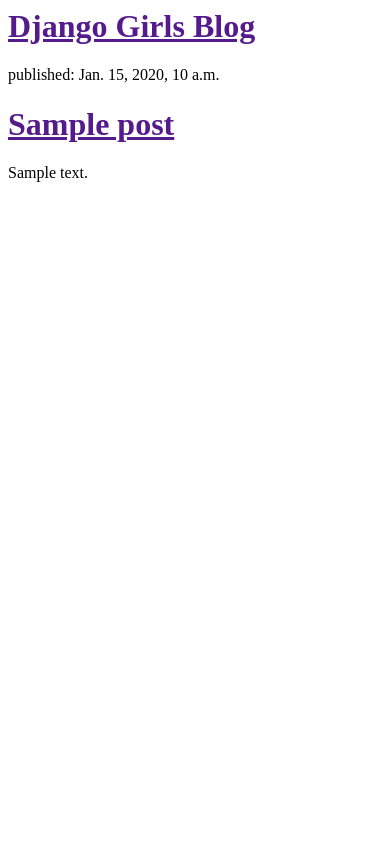
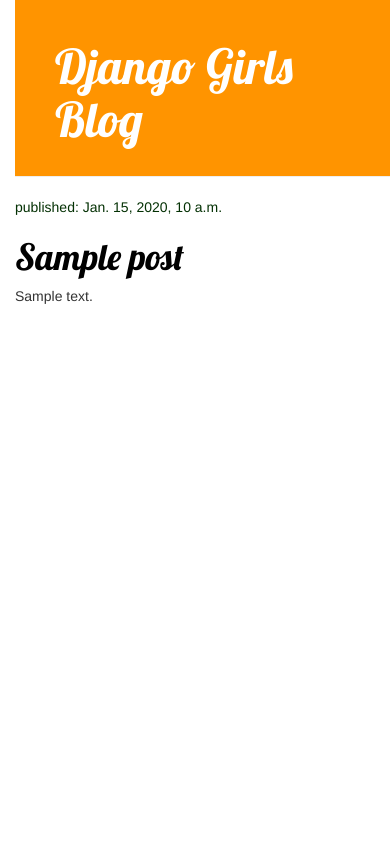
Before and after one commit to jhkim101/my-first-blog, a Django app: template blog/templates/blog/post_list.html in a window 390 px wide. Run offline with Django 3.2, Linux system fonts and the light colour scheme; the template is opened without the code that fills it: most values are stand-ins (such as "Sample title", 1, 10 or a date in 2020); some libraries are stand-ins or nearby versions.

Commit message:
CSS적용, postdetail 추가

```diff
--- /dev/null
+++ b/blog/static/css/blog.css
@@ -0,0 +1,56 @@
+h1 a {
+    color: #FCA205;
+    font-family: 'Lobster';
+     /* color: rgb(174, 5, 252);  */
+}
+
+body {
+    padding-left: 15px;
+}
+
+.page-header {
+    background-color: #ff9400;
+    margin-top: 0;
+    padding: 20px 20px 20px 40px;
+}
+
+.page-header h1, .page-header h1 a, .page-header h1 a:visited, .page-header h1 a:active {
+    color: #ffffff;
+    font-size: 36pt;
+    text-decoration: none;
+}
+
+.content {
+    margin-left: 40px;
+}
+
+h1, h2, h3, h4 {
+    font-family: 'Lobster', cursive;
+}
+
+.date {
+    color: #043104;
+}
+
+.save {
+    float: right;
+}
+
+.post-form textarea, .post-form input {
+    width: 100%;
+}
+
+.top-menu, .top-menu:hover, .top-menu:visited {
+    color: #ffffff;
+    float: right;
+    font-size: 26pt;
+    margin-right: 20px;
+}
+
+.post {
+    margin-bottom: 70px;
+}
+
+.post h1 a, .post h1 a:visited {
+    color: #000000;
+}
--- /dev/null
+++ b/blog/templates/blog/base.html
@@ -0,0 +1,27 @@
+{% load staticfiles %}
+<html>
+
+<head>
+    <title>Django Girls blog</title>
+    <link rel="stylesheet" href="//maxcdn.bootstrapcdn.com/bootstrap/3.2.0/css/bootstrap.min.css">
+    <link rel="stylesheet" href="//maxcdn.bootstrapcdn.com/bootstrap/3.2.0/css/bootstrap-theme.min.css">
+    <link href="//fonts.googleapis.com/css?family=Lobster&subset=latin,latin-ext" rel="stylesheet" type="text/css">
+    <link rel="stylesheet" href="{% static 'css/blog.css' %}">
+</head>
+
+<body>
+    <div class="page-header">
+        <h1>
+            <a href="">Django Girls Blog</a>
+        </h1>
+    </div>
+
+
+    <div class="row">
+        <div class="col-md-8">
+            {% block content %} {% endblock %}
+        </div>
+    </div>
+</body>
+
+</html>
--- a/blog/templates/blog/post_list.html
+++ b/blog/templates/blog/post_list.html
@@ -1,25 +1,11 @@
-<html>
-
-<head>
-    <title>Django Girls blog</title>
-</head>
-
-<body>
-    <div>
-        <h1>
-            <a href="">Django Girls Blog</a>
-        </h1>
+{% extends 'blog/base.html' %} {% block content %} {% for post in posts %}
+<div class="post">
+    <div class="date">
+        <p>published: {{ post.published_date }}</p>
     </div>
-
-    {% for post in posts %}
-    <div>
-        <p>published: {{ post.published_date }}</p>
-        <h1>
-            <a href="">{{ post.title }}</a>
-        </h1>
-        <p>{{ post.text|linebreaksbr }}</p>
-    </div>
-    {% endfor %}
-</body>
-
-</html>
+    <h1>
+        <a href="{% url 'post_detail' pk=post.pk %}">{{ post.title }}</a>
+    </h1>
+    <p>{{ post.text|linebreaksbr }}</p>
+</div>
+{% endfor %} {% endblock %}
--- a/blog/urls.py
+++ b/blog/urls.py
@@ -3,4 +3,5 @@
 
 urlpatterns = [
     url(r'^$', views.post_list, name='post_list'),
+    url(r'^post/(?P<pk>\d+)/$', views.post_detail, name='post_detail'),
 ]
--- a/blog/views.py
+++ b/blog/views.py
@@ -1,7 +1,11 @@
-from django.shortcuts import render
+from django.shortcuts import render, get_object_or_404
 from django.utils import timezone
 from .models import Post
 
 def post_list(request):
     posts = Post.objects.filter(published_date__lte=timezone.now()).order_by('published_date')
     return render(request, 'blog/post_list.html', {'posts': posts})
+
+def post_detail(request, pk):
+    post = get_object_or_404(Post, pk=pk)
+    return render(request, 'blog/post_detail.html', {'post': post})
```
Also changed, not shown: blog/templates/blog/post_detail.html (added, +11 -0 lines).
